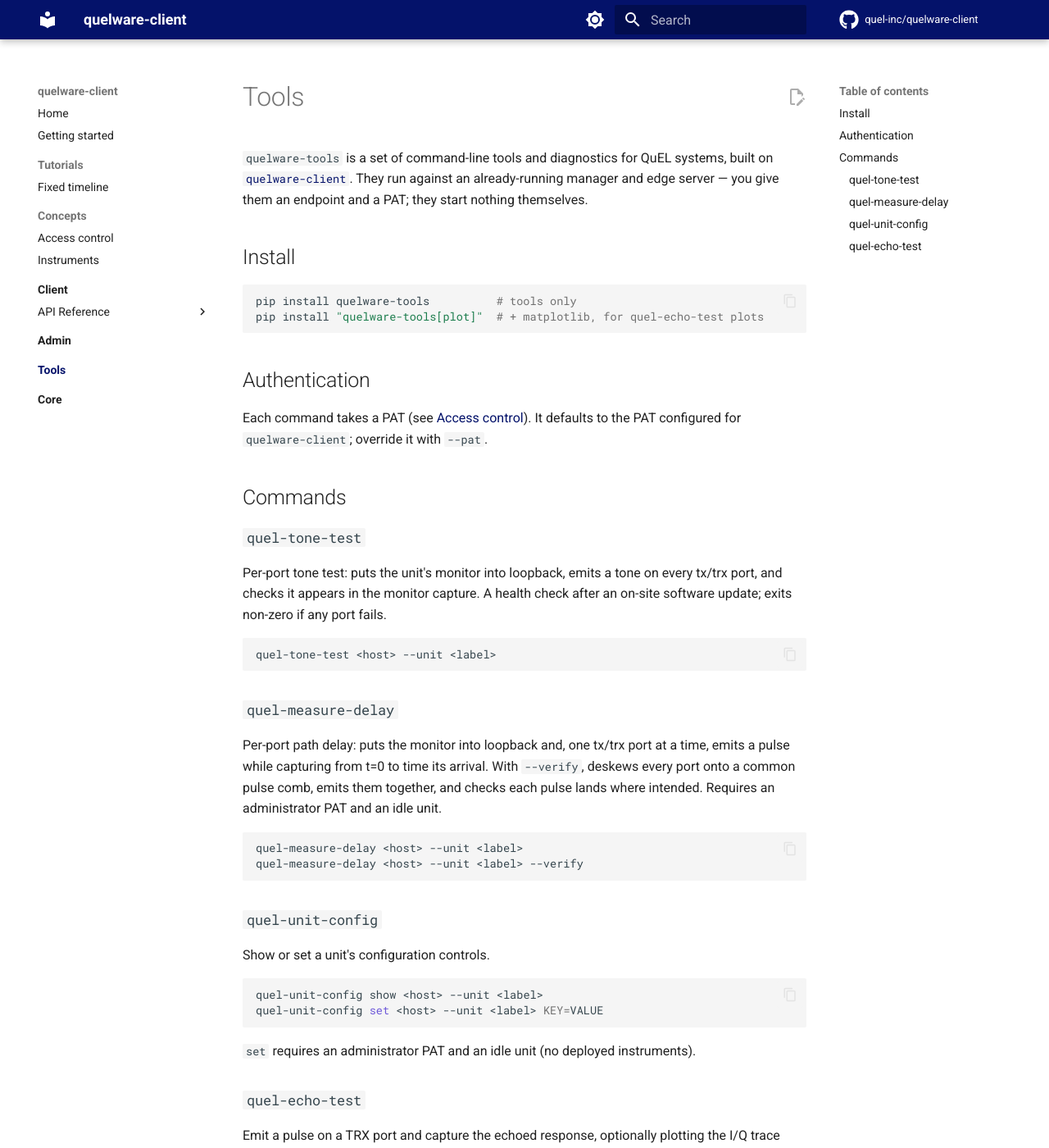
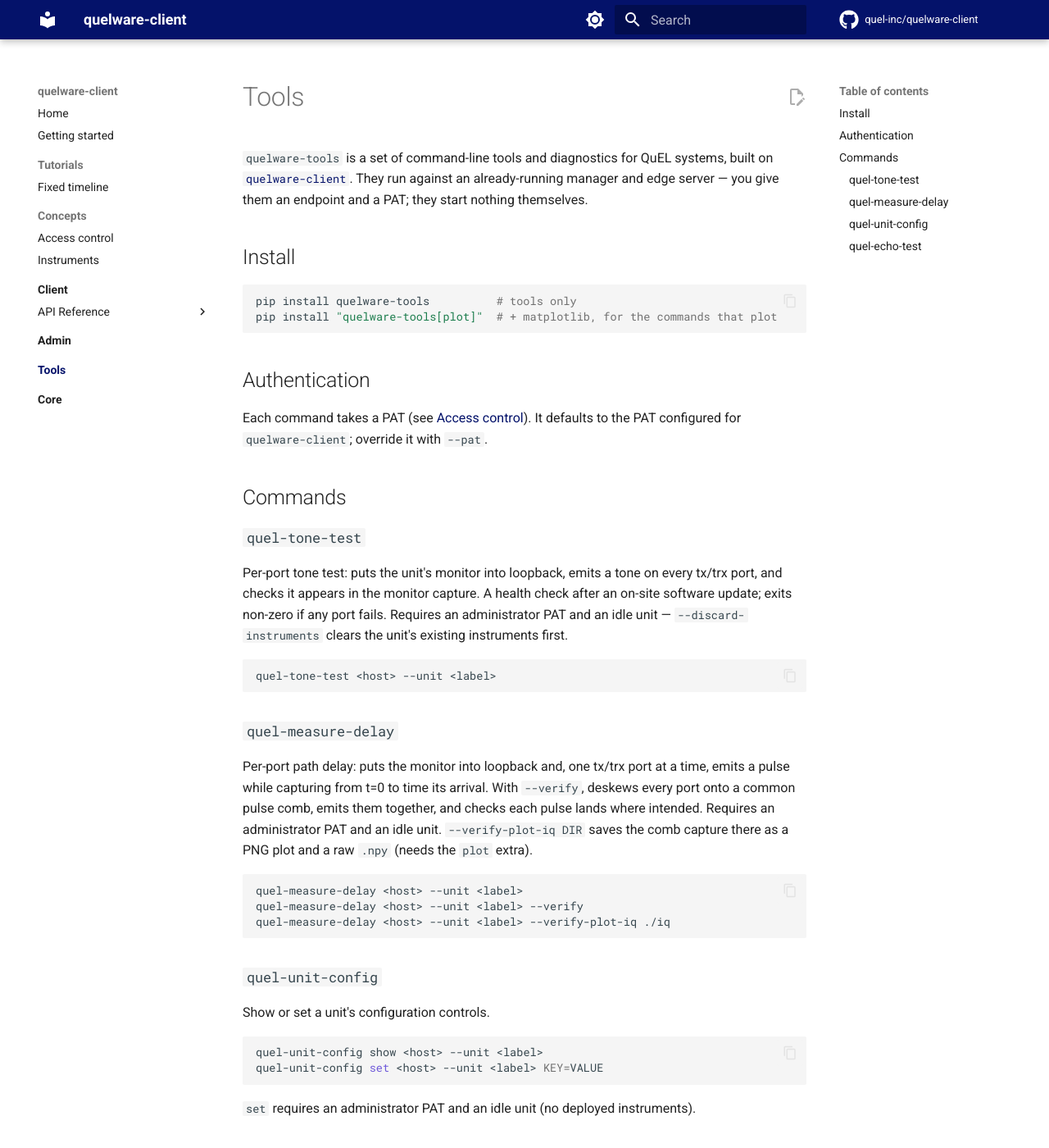
Before and after one commit to quel-inc/quelware-client, an MkDocs documentation site: the page built from docs/tools/index.md, in a window 1280 px wide and 1400 px high. Shown: the whole window at 82% size. Built offline with MkDocs 1.6.1 and Material for MkDocs 9.7.7, drawn with Linux system fonts in a browser that asks for light colours; comment, search, counter and statistics services are not loaded.

Commit message:
tools: release 0.1.3, changelog, docs

````diff
--- a/docs/tools/index.md
+++ b/docs/tools/index.md
@@ -9,7 +9,7 @@ they start nothing themselves.
 
 ```sh
 pip install quelware-tools          # tools only
-pip install "quelware-tools[plot]"  # + matplotlib, for quel-echo-test plots
+pip install "quelware-tools[plot]"  # + matplotlib, for the commands that plot
 ```
 
 ## Authentication
@@ -24,7 +24,9 @@ It defaults to the PAT configured for `quelware-client`; override it with
 
 Per-port tone test: puts the unit's monitor into loopback, emits a tone on every
 tx/trx port, and checks it appears in the monitor capture. A health check after
-an on-site software update; exits non-zero if any port fails.
+an on-site software update; exits non-zero if any port fails. Requires an
+administrator PAT and an idle unit — `--discard-instruments` clears the unit's
+existing instruments first.
 
 ```sh
 quel-tone-test <host> --unit <label>
@@ -36,11 +38,13 @@ Per-port path delay: puts the monitor into loopback and, one tx/trx port at a
 time, emits a pulse while capturing from t=0 to time its arrival. With
 `--verify`, deskews every port onto a common pulse comb, emits them together, and
 checks each pulse lands where intended. Requires an administrator PAT and an idle
-unit.
+unit. `--verify-plot-iq DIR` saves the comb capture there as a PNG plot and a raw
+`.npy` (needs the `plot` extra).
 
 ```sh
 quel-measure-delay <host> --unit <label>
 quel-measure-delay <host> --unit <label> --verify
+quel-measure-delay <host> --unit <label> --verify-plot-iq ./iq
 ```
 
 ### `quel-unit-config`
````
Also changed, not shown: quelware-tools/CHANGELOG.md (+2 -0 lines), 2 other files.
